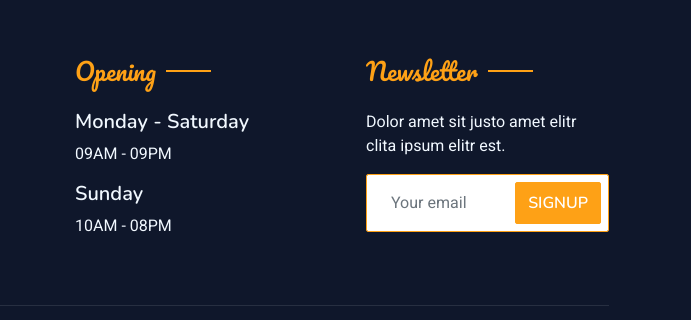
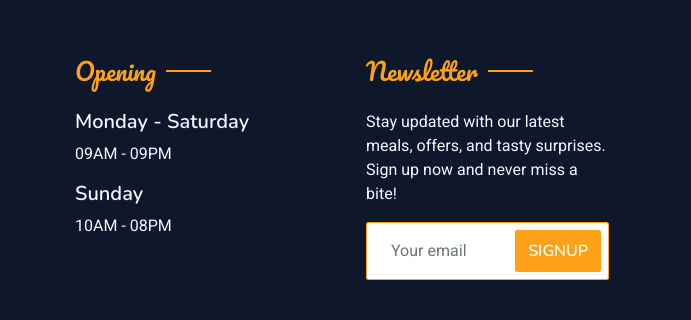
Before and after one commit to ogelvis/nostalgeafoods, a plain HTML site: page service.html in a window 1280 px wide. Shown: the part 1292-1612 px from the top of the page, 589-1280 px from the left. Drawn offline with nearby package versions, Linux system fonts and the light colour scheme.

Commit message:
Update service.html

```diff
--- a/service.html
+++ b/service.html
@@ -208,7 +208,7 @@
                     </div>
                     <div class="col-lg-3 col-md-6">
                         <h4 class="section-title ff-secondary text-start text-primary fw-normal mb-4">Newsletter</h4>
-                        <p>Dolor amet sit justo amet elitr clita ipsum elitr est.</p>
+                        <p>Stay updated with our latest meals, offers, and tasty surprises. Sign up now and never miss a bite!</p>
                         <div class="position-relative mx-auto" style="max-width: 400px;">
                             <input class="form-control border-primary w-100 py-3 ps-4 pe-5" type="text" placeholder="Your email">
                             <button type="button" class="btn btn-primary py-2 position-absolute top-0 end-0 mt-2 me-2">SignUp</button>
```
